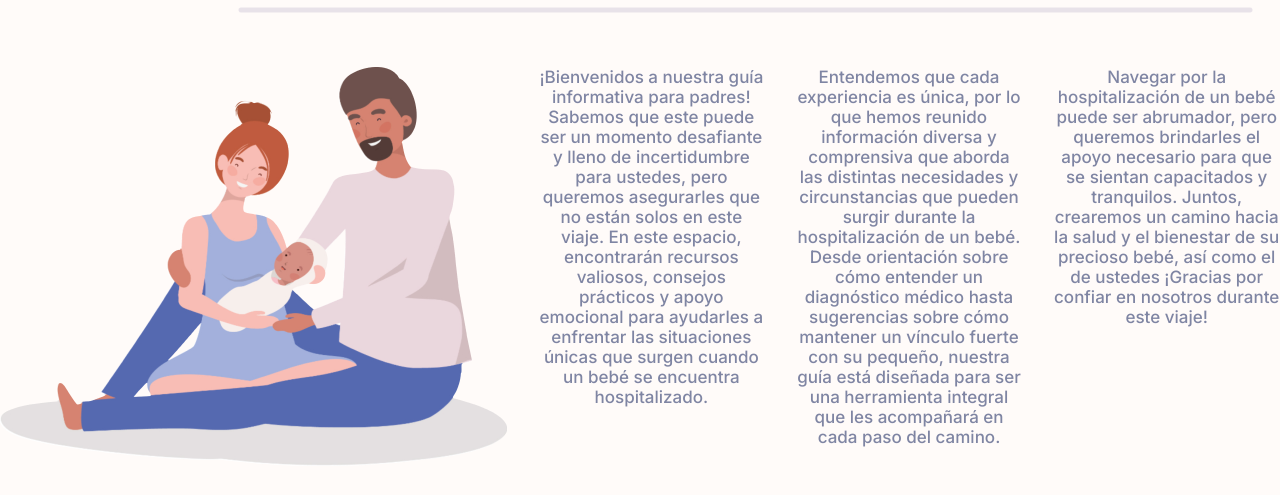
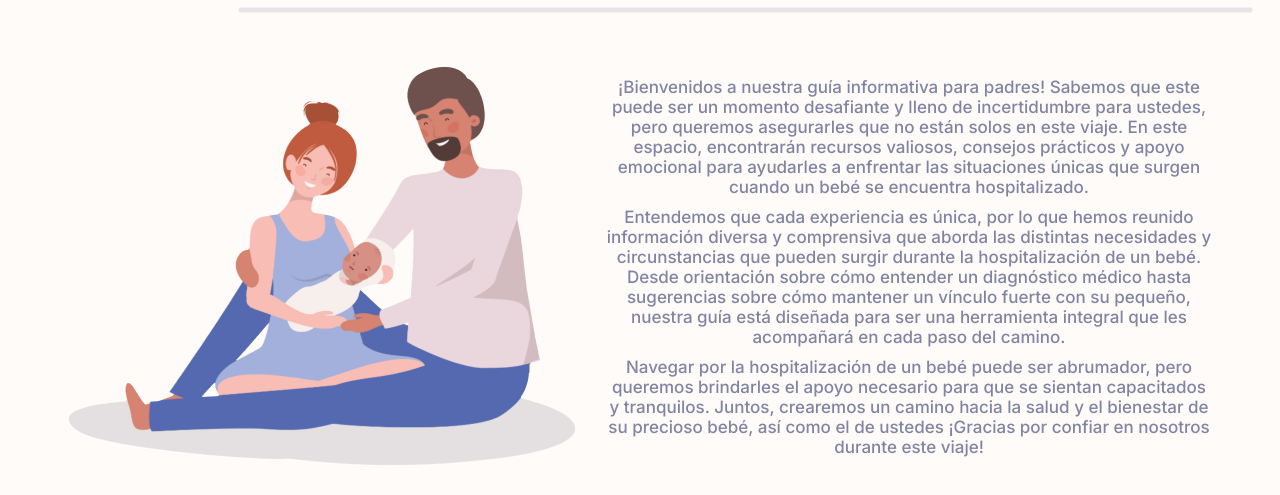
Before and after one commit to natitejeda/ProyectoPescar, a plain HTML site: page guia.html in a window 1280 px wide. Shown: the part 305-800 px from the top of the page. Drawn offline with Linux system fonts and the light colour scheme.

Commit message:
Se modifican párrafos de guía informativa

```diff
--- a/css/style.css
+++ b/css/style.css
@@ -353,6 +353,7 @@ footer div p a {
 
 .container-info-guia p{
   margin-left: 31px;
+  margin-top: 10px;
   font-size: 17px;
   font-weight: 500;
   color: #7F85A3;
--- a/guia.html
+++ b/guia.html
@@ -48,6 +48,7 @@
             <img src="img/linea_guia.png" alt="Linea separadora" class="linea-guia">
             <div class="container-info-guia">
                 <img src="img/familia_guia.png" alt="Dibujo de familia">
+                <div>
                     <p>
                         ¡Bienvenidos a nuestra guía informativa para padres! Sabemos que este puede ser un momento
                         desafiante y lleno de incertidumbre para ustedes, pero queremos asegurarles que no están solos en
@@ -69,6 +70,7 @@
                         se sientan capacitados y tranquilos. Juntos, crearemos un camino hacia la salud y el bienestar de su
                         precioso bebé, así como el de ustedes ¡Gracias por confiar en nosotros durante este viaje!
                     </p>
+                </div>
             </div>
             <img src="img/linea_guia2.png" alt="linea separadora" class="linea-guia-dos">
         </div>
```
Lines whose indentation alone changed are shown as unchanged.
